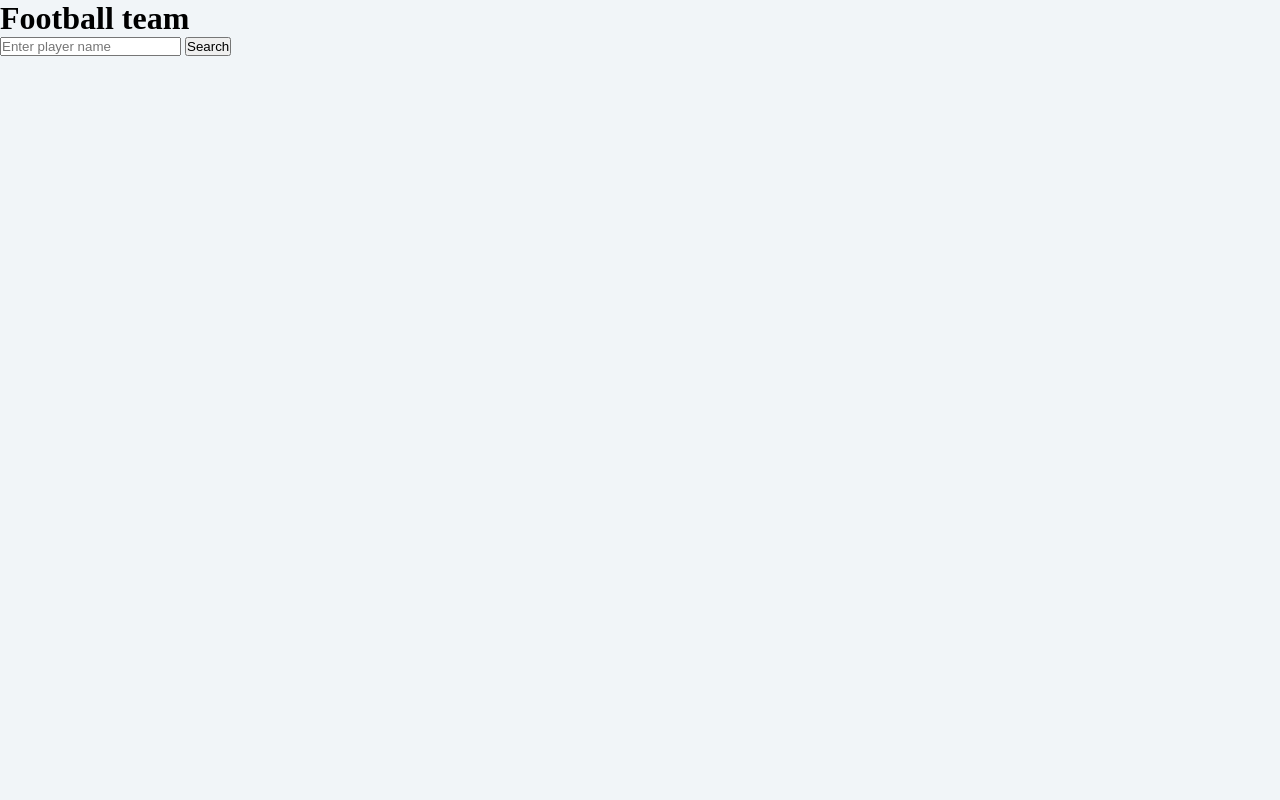
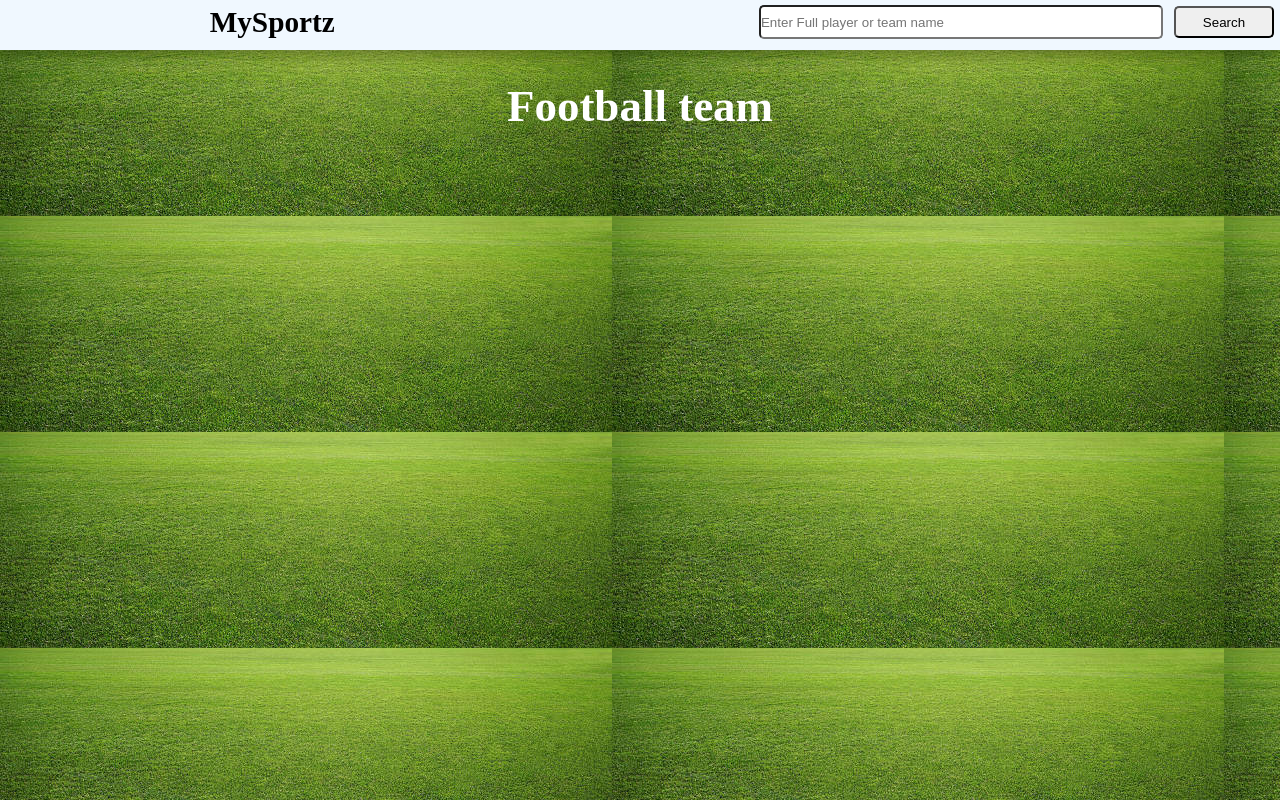
Before and after one commit to ManthanG369/Sportz_assignment, a plain HTML site: page index.html in a window 1280 px wide. Drawn offline with Linux system fonts and the light colour scheme; no server answers.

Commit message:
background change improve navigation bar

```diff
--- a/index.css
+++ b/index.css
@@ -5,7 +5,7 @@
 }
 
 body{
-    background: #F1F5F8;
+    background-image: url("../player-images/grass.jpg");
 }
 .main_div {
     padding: 1rem;
@@ -32,3 +32,55 @@ body{
 .player_info >div{
     margin: .3rem 0 ;
 }
+
+nav{
+    display: flex;
+    /* justify-content: space-between; */
+    width: 100%;
+    height: 50px;
+    box-shadow: rgba(0, 0, 0, 0.35) 0px 5px 15px;
+    position: fixed;
+    top: 0;
+    background-color: aliceblue;
+    z-index: 10000;
+}
+
+input{
+    width:400px ;
+    height: 30px;
+    margin: 5px;
+    border-radius: 5px;
+}
+
+button{
+    width: 100px;
+    height: 32px;
+    margin: 6px;
+    cursor: pointer;
+    border-radius: 5px;
+}
+
+button:hover {
+      background-color:#002ead;
+      transition: 0.7s;
+  }
+
+#navTitle{
+    margin: .4rem auto;
+    font-size: 25px;
+
+}
+
+.marginleft{
+    margin-left: auto;
+}
+
+#Maintitle{
+    text-align: center;
+    color:white;
+    font-size: 45px;
+}
+
+section{
+    margin-top: 5rem;
+}
--- a/index.html
+++ b/index.html
@@ -9,15 +9,22 @@
     <script src="index.js" defer></script>
 </head>
 <body>
-    <h1>Football team</h1>
+   <header>
 
-    <div>
-    <input type="text" id="myInput" placeholder="Enter player name" onkeyup="searchPlayer()">
-    <button onclick="showFliterData()">Search</button>
-    </div>
+        <!-- nav bar -->
+       <nav>
+          <div  id="navTitle" class="marginleft navTitle"><h3>MySportz</h3></div>
+          <div class="marginleft"><input type="text" id="myInput" placeholder="Enter Full player or team name " onkeyup="searchPlayer()" ></div>
+          <div ><button onclick="showFliterData()" >Search</button></div>
+        </nav>
+   </header>
 
-    <div id="football_div" class="main_div">
 
-    </div>
+   <!--  players data -->
+  <section>
+         <h1 id="Maintitle">Football team</h1>
+        <div id="football_div" class="main_div">
+        </div>
+  </section>
 </body>
 </html>
--- a/index.js
+++ b/index.js
@@ -3,7 +3,7 @@ const baseUrl = "https://api.npoint.io/20c1afef1661881ddc9c";
 
 let playerAllData;
 let filterItem;
-
+let SearchText=""
 
 async function allFootballData() {
   let res = await fetch(baseUrl);
@@ -67,7 +67,8 @@ function sortLowToHigh() {
 sortLowToHigh();
 function converTime(t) {
   let [date, time, meridian] = t.split(" ");
-  //   time = +5;
+  // time = time.split(":")
+  time ="05:30:00"
   let res = "Match Time -" + [date, time, meridian].join(" ");
   return res;
 }
@@ -76,8 +77,9 @@ function converTime(t) {
 
 
 function searchPlayer  ()  {
-  let SearchText = document.getElementById("myInput").value;
+   SearchText = document.getElementById("myInput").value;
   console.log("SearchText:", SearchText);
+
 
    filterItem = playerAllData.filter((item) => {
 
@@ -90,6 +92,10 @@ function searchPlayer  ()  {
 };
 
 function showFliterData() {
+
+  if (SearchText.length == 0) {
+    alert("please enter someting");
+  }
   main_div.innerHTML = null;
    displayFootball(filterItem);
 }
```
Also changed, not shown: player-images/grass.jpg (added).
